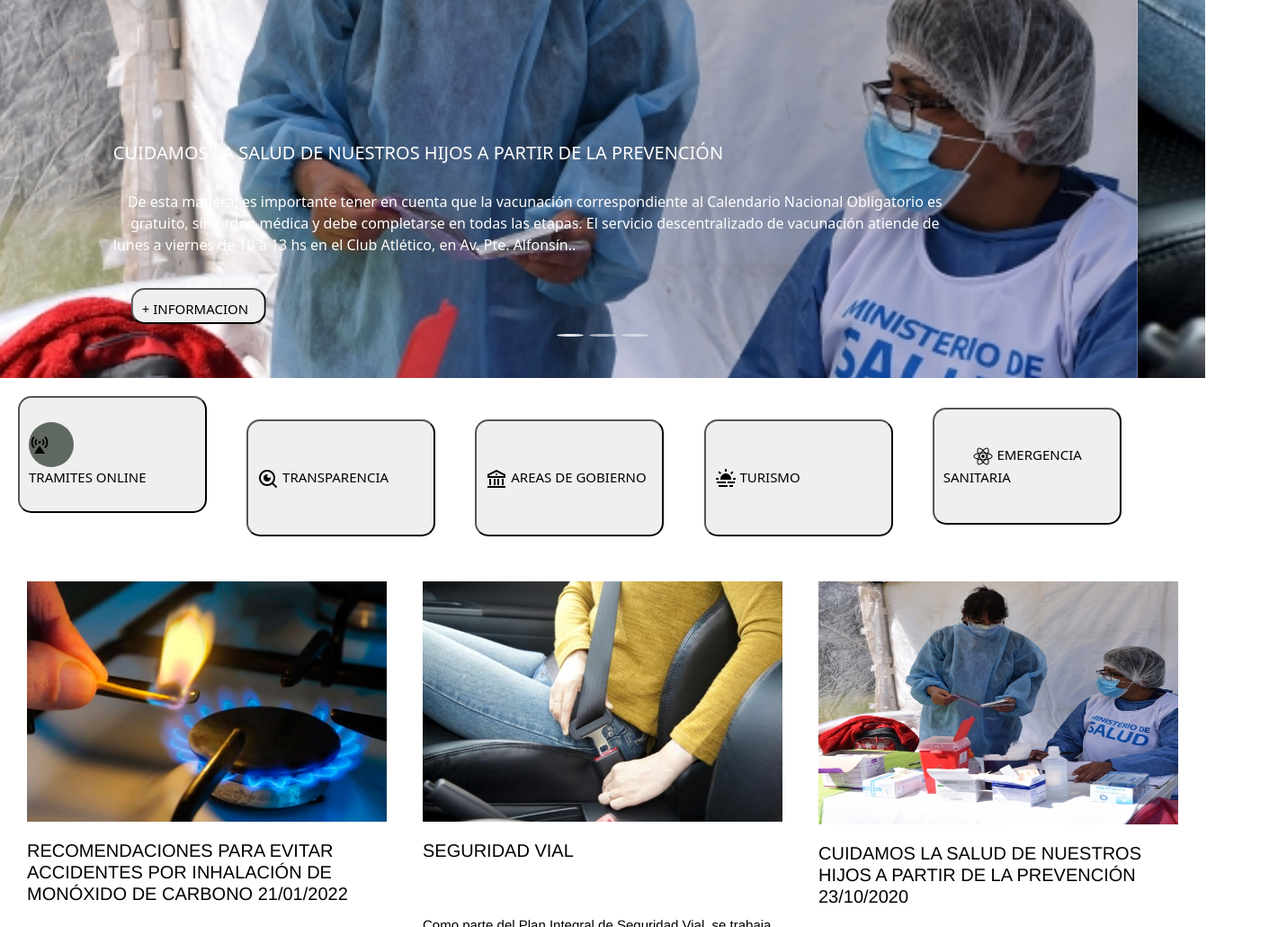
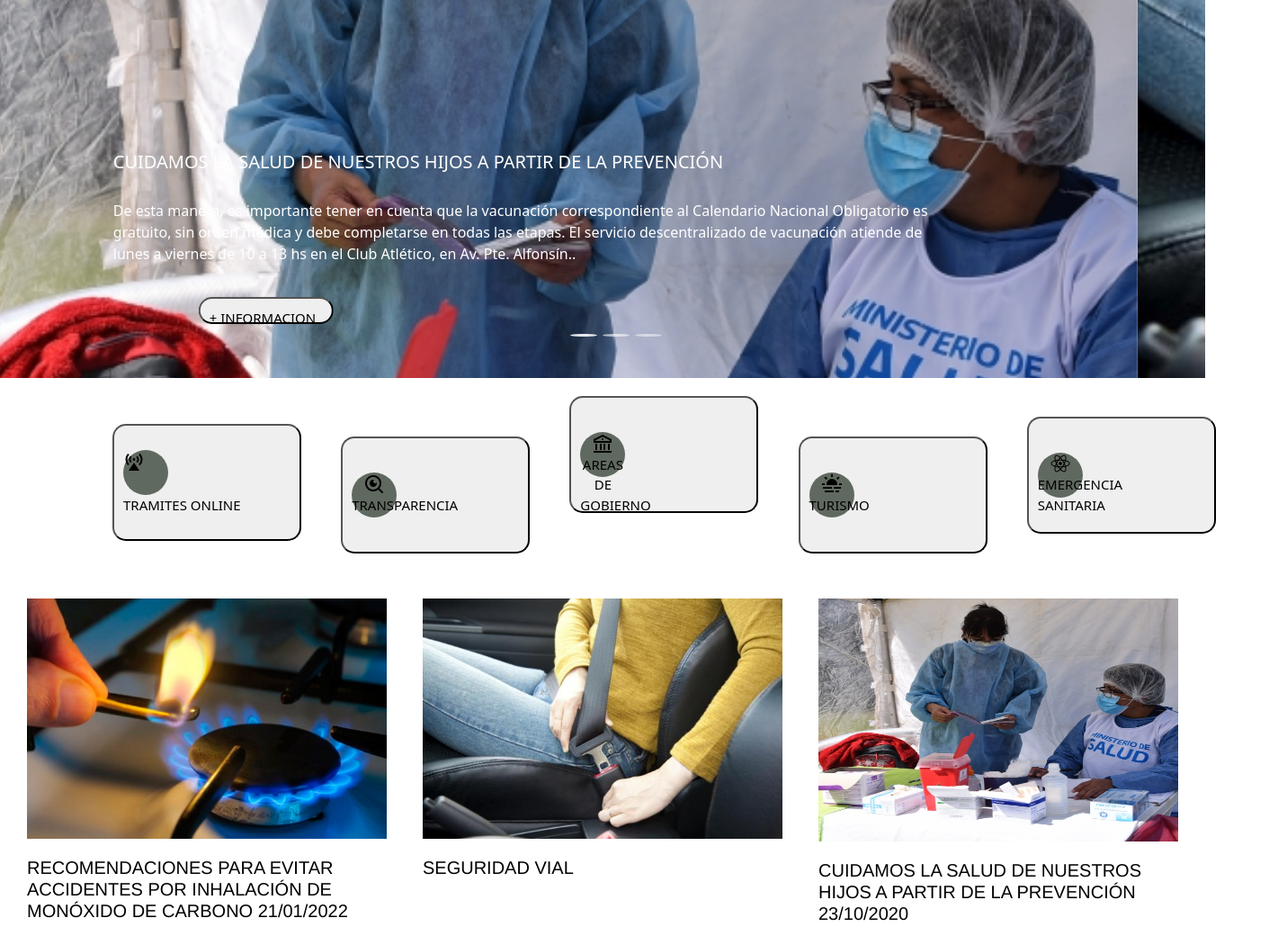
Before and after one commit to cecigonzaq/Websiterepo, a website: page index.html in a window 1280 px wide. Shown: the part 580-1610 px from the top of the page at 90% size, 1421 px wide, since content can reach past the window. Drawn offline with nearby package versions, Linux system fonts and the light colour scheme.

Commit message:
Nuevos arreglos

```diff
--- a/index.html
+++ b/index.html
@@ -96,6 +96,7 @@
 
 
             <button>
+
                 <div class="circulo">
 
                <img src="../img/base-station-fill.png">
@@ -103,16 +104,16 @@
                TRAMITES ONLINE</button>
                <a href="./contenido/tramitesonline.html"></a>
 
-               <button>
+               <button><div class="circulo">
                 <img src="../img/search-eye-line.png" alt="">
                 TRANSPARENCIA</button>
-              <button>
+              <button><div class="circulo">
                 <img src="../img/bank-line.png" alt="">
                 AREAS DE GOBIERNO</button>
-              <button>
+              <button><div class="circulo">
                 <img src="../img/haze-fill.png" alt="">
                 TURISMO</button>
-              <button>
+              <button><div class="circulo">
                 <img src="../img/reactjs-fill.png" alt="">
                 EMERGENCIA SANITARIA</button>
 
--- a/package.json
+++ b/package.json
@@ -5,7 +5,8 @@
   "scripts": {
     "test": "echo \"Error: no test specified\" && exit 1",
     "build-css": "node-sass --include-path scss scss/estilo.scss css/estilocss.css",
-    "watch-css": "nodemon -e scss -x \"npm run build-css\""
+    "watch-css": "nodemon -e scss -x \"npm run build-css\"",
+    "sass:watch": "sass --watch sestilo.scss/estilo.scss stylo.css/estilocss.css"
   },
   "repository": {
     "type": "git",
--- a/scss/estilo.scss
+++ b/scss/estilo.scss
@@ -62,9 +62,10 @@
 
   }
   .info{
-    height: 40px;
+    height: 30px;
     width: 150px;
     text-align: center;
+
   }
 
 
@@ -78,11 +79,11 @@
       border-radius: 15px;
 
       text-align: center;
-     flex-direction: column;
+     flex-direction: row;
       flex-wrap: wrap;
       margin: 20px;
       padding: 10px;
-
+      transform: translate(50%);
 
 
 
@@ -98,8 +99,8 @@
     -webkit-border-radius: 50%;
     border-radius: 50%;
     background: #606960;
-    justify-content: center;
-    align-content: center;
+
+
 
   }
 
@@ -128,12 +129,18 @@
 
 
     }
+    .carousel-caption{
+      text-align: left;
+
+    }
 
     footer{
       height: 200px;
       width: 100%;
       background-color: yellowgreen;
       text-align: center;
+
+
 
   }
 
@@ -190,17 +197,16 @@
 
 
   }
-  .digital{
+  .digital {
     width: 120px;
     height: 120px;
     border-radius: 50%;
     border-radius: 50%;
 
     background: yellowgreen;
-    justify-content: center;
-    justify-items: center;
     align-content: center;
-    text-align: center;
+    transform: translate(700px);
+
 
   }
 
@@ -220,9 +226,4 @@
 
   @media only screen and( max-widh: 600px){
 
-    #carouselExampleCaptions {
-      height: 24rem;
-      width: max-content 600px;
-      }
-
-  }
+   }
```
Also changed, not shown: css/estilocss.css.
